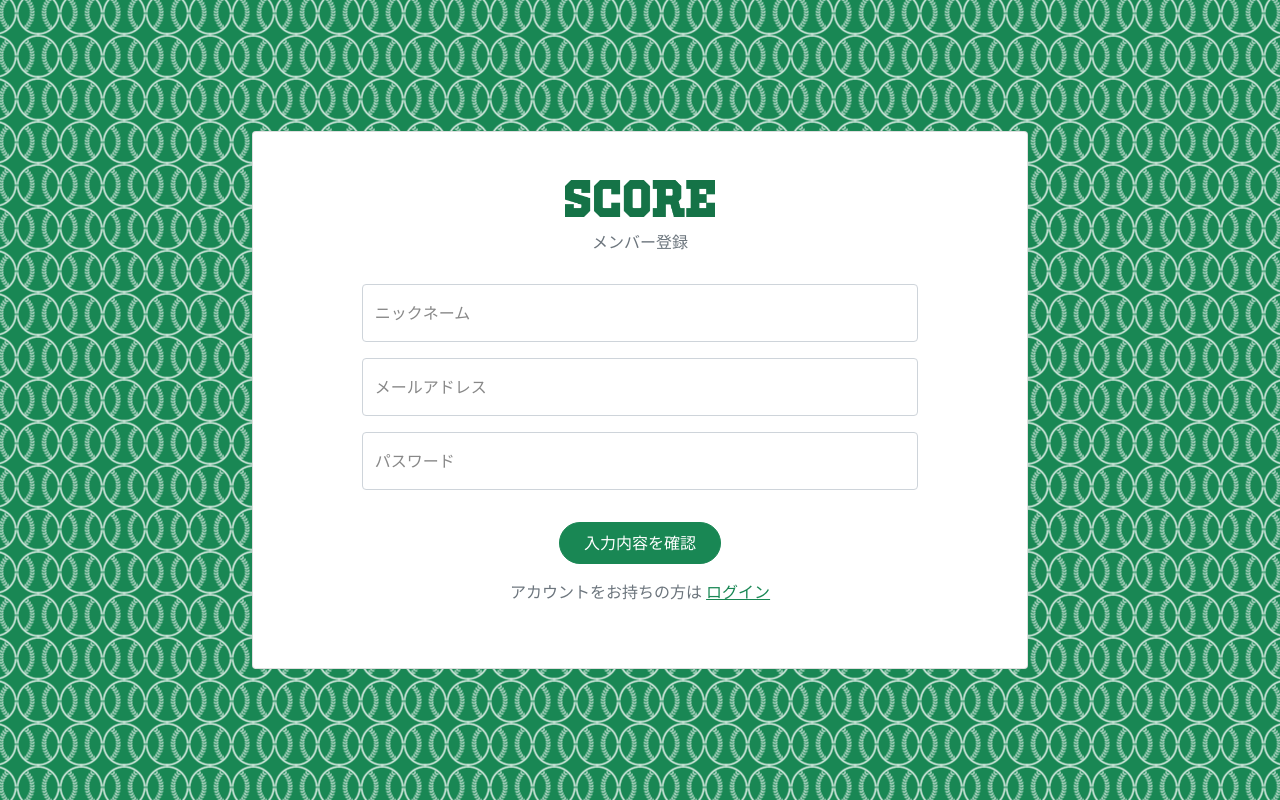
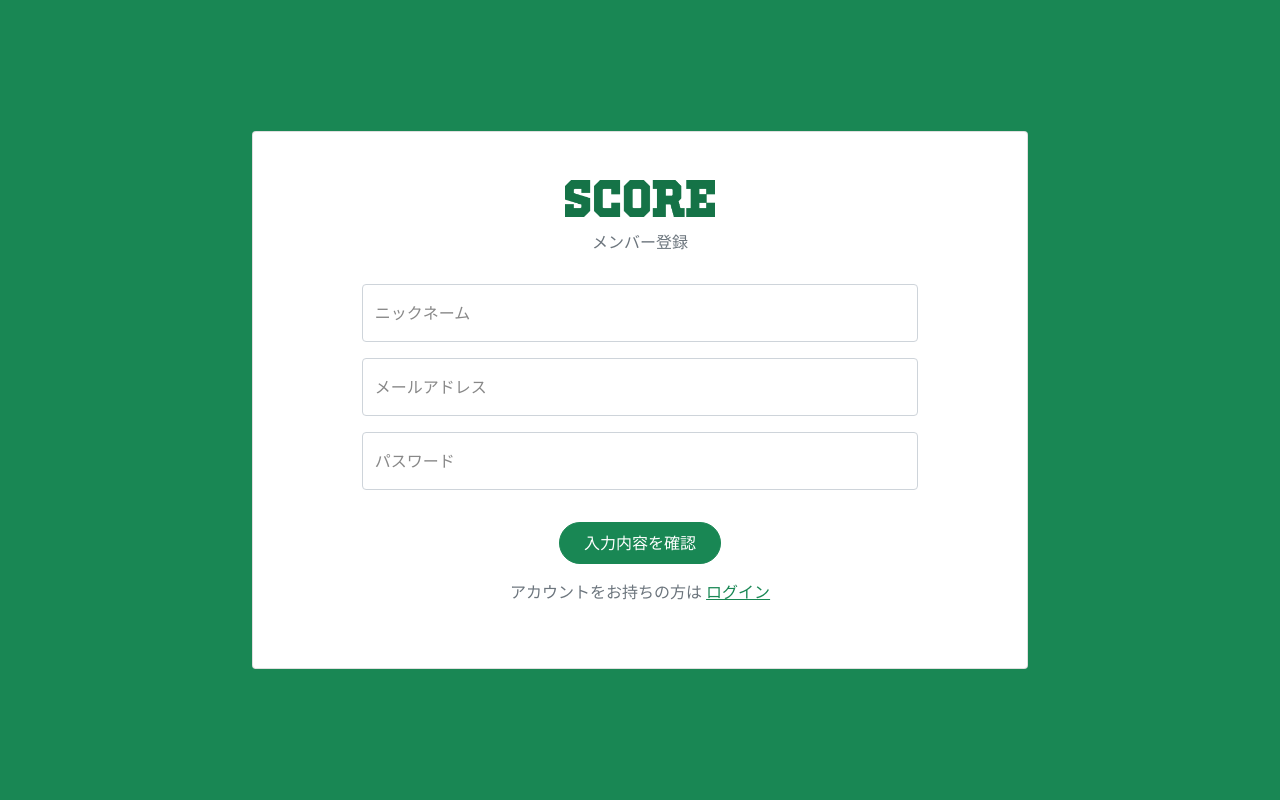
Before and after one commit to MiMi1906/Score, a PHP site: page /join/ in a window 1280 px wide. Run offline with PHP 8.4, Linux system fonts and the light colour scheme; data that the repository does not hold is empty; some libraries are stand-ins or nearby versions.

Commit message:
Update customize.css

```diff
--- a/css/customize.css
+++ b/css/customize.css
@@ -10,7 +10,7 @@ body {
   /* padding-top: 2rem; */
   background-position: center center;
 /*   background-size: contain; */
-  background-image: url(/image/background.png);
+/*   background-image: url(/image/background.png); */
   background-repeat: repeat;
 }
 
```
